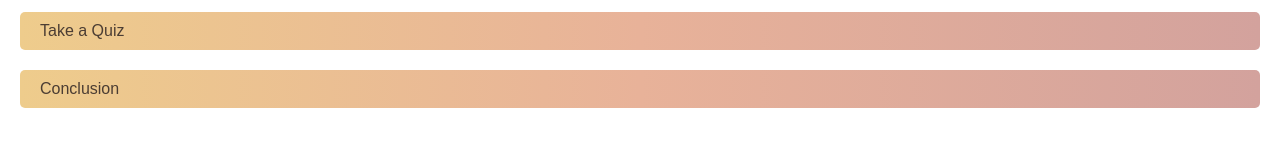
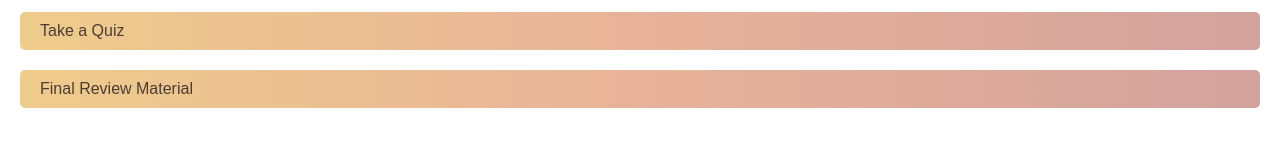
Before and after one commit to ProTrial1/BagsTrial, a plain HTML site: page Cell.html in a window 1280 px wide. Shown: the part 418-578 px from the top of the page. Drawn offline with Linux system fonts and the light colour scheme.

Commit message:
Update Cell.html

```diff
--- a/Cell.html
+++ b/Cell.html
@@ -1221,7 +1221,7 @@
         text-align: left;
         transition: background-color 0.2s ease;
     ">
-        Conclusion
+        Final Review Material
     </button>
     <div id="content7" style="
         display: none;
```
